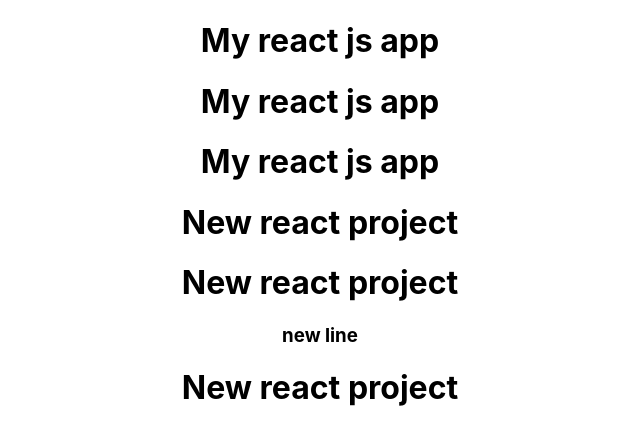
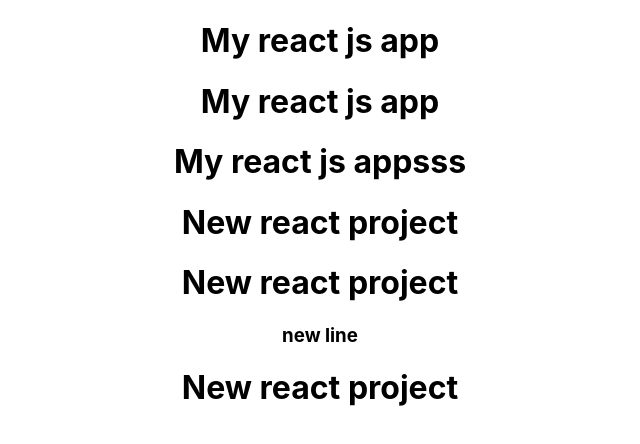
Before and after one commit to anukeerthanatechno/React_project, a React (Create React App) app: page / in a window 1280 px wide. Shown: the top 444 px of the page, without its empty margins (320-960 px from the left). Built offline with nearby package versions, Linux system fonts and the light colour scheme.

Commit message:
Update App.js

```diff
--- a/src/App.js
+++ b/src/App.js
@@ -6,7 +6,7 @@ function App() {
     <div className="App">
       <h1>My react js app</h1>
       <h1>My react js app</h1>
-      <h1>My react js app</h1>
+      <h1>My react js appsss</h1>
       <h1>New react project</h1>
       <h1>New react project</h1>
     <h3>new line</h3>
```
